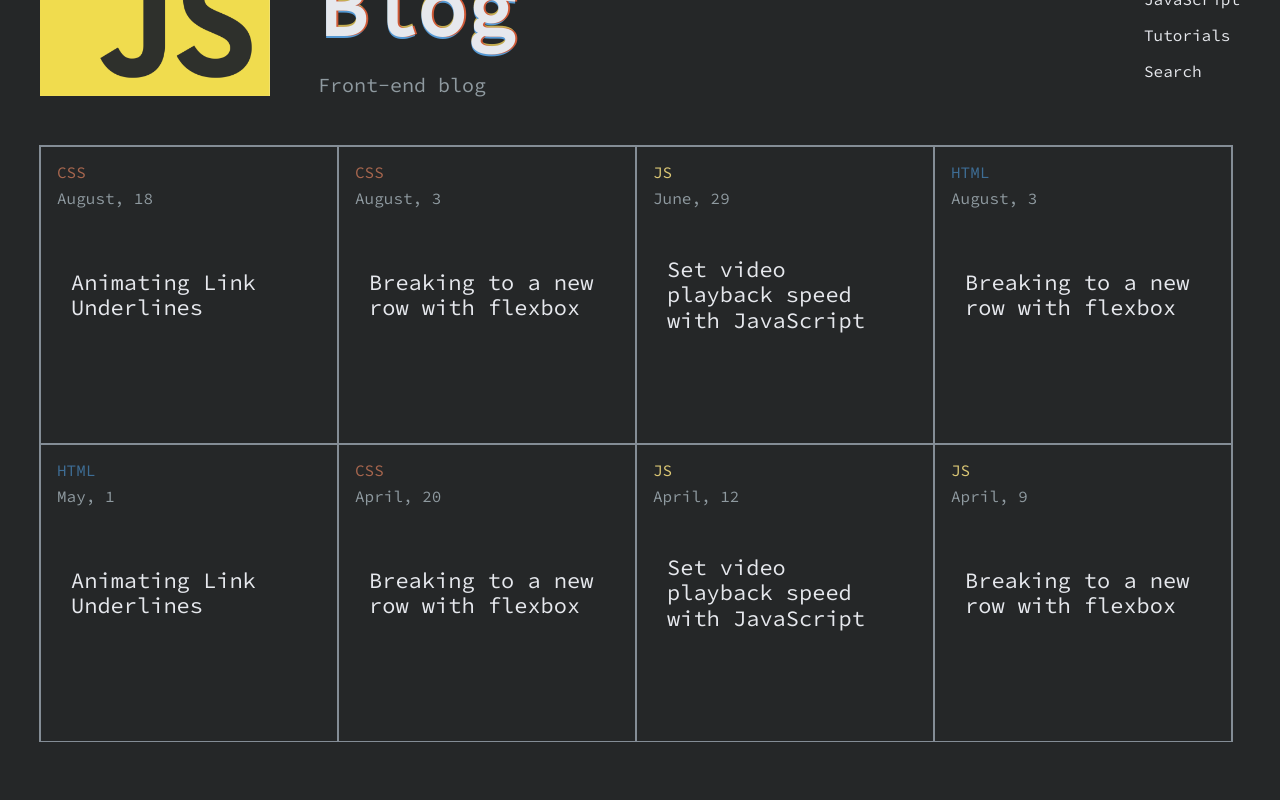
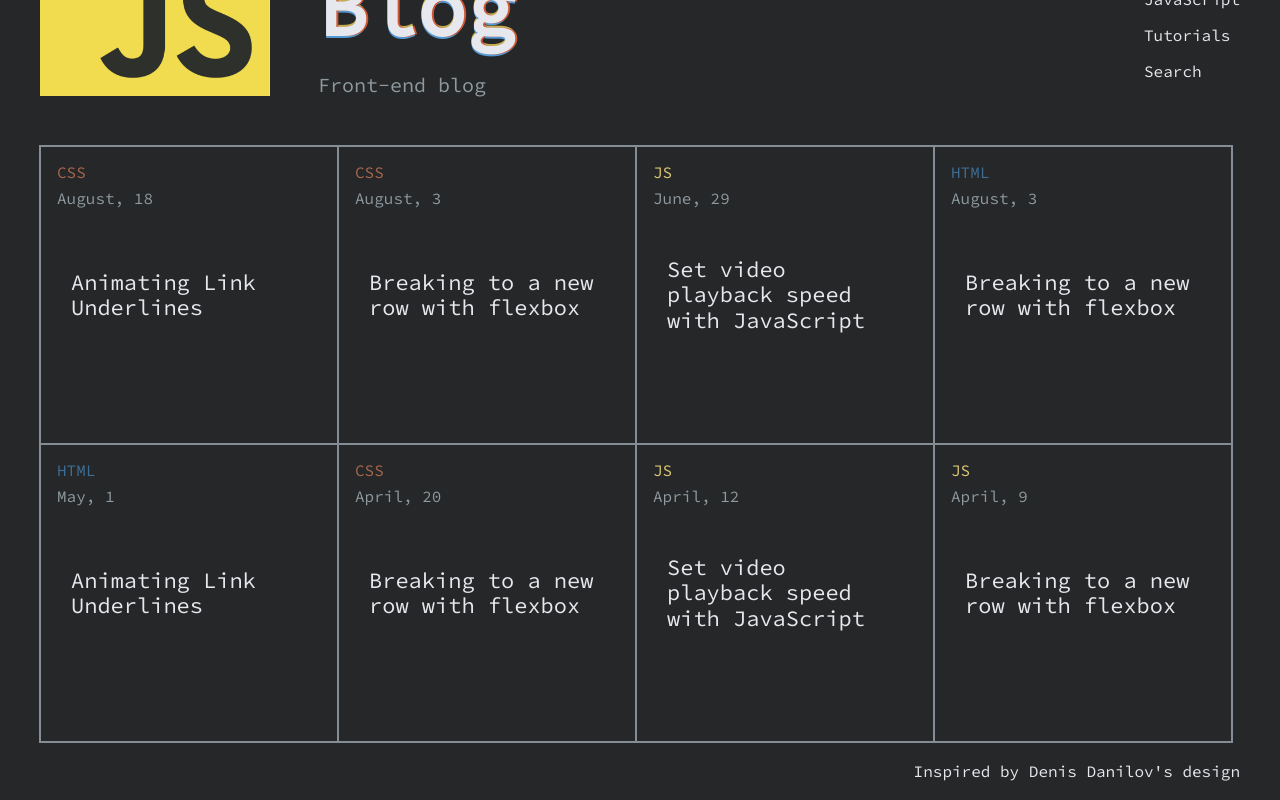
Before and after one commit to BarkhatovAndrew/black-blog, a Vue app: page / in a window 1280 px wide. Shown: the part 184-984 px from the top of the page. Before the commit the page ends 926 px from the top, so only its background shows below. Built offline with nearby package versions, Linux system fonts and the light colour scheme; data requests are answered from the project's data file.

Commit message:
add back button animation

```diff
--- a/src/App.vue
+++ b/src/App.vue
@@ -1,3 +1,7 @@
 <template>
   <RouterView />
+  <Footer />
 </template>
+<script setup lang="ts">
+import Footer from '@/components/Footer.vue'
+</script>
--- a/src/components/ArticleDetails/ArticleCodeBlock.vue
+++ b/src/components/ArticleDetails/ArticleCodeBlock.vue
@@ -14,6 +14,7 @@ defineProps<ArticleTextBlockProps>()
 
 <style scoped>
 .code-block {
+  font-family: Source Code Pro, serif;
   background: var(--bg-color-code);
   padding: 15px 35px;
 }
--- a/src/components/ArticleDetails/ArticleDetails.vue
+++ b/src/components/ArticleDetails/ArticleDetails.vue
@@ -1,9 +1,12 @@
 <template>
   <p v-if="articlesStore.isLoading">Loading...</p>
+  <div class="container">
+    <div class="article-back-block" ref="divRef" @mouseenter="throttledSetBackButtonPosition">
+      <BackButton class="back-button" :style="{ left: state.backButtonPosition }" />
+    </div>
     <div v-if="articlesStore.currentArticle" class="article">
-    <BackButton class="back-button" />
       <ul class="share-icons">
-      <TwtitterIcon class="icon" />
+        <TwitterIcon class="icon" />
         <FacebookIcon class="icon" />
         <LinkedInIcon class="icon" />
       </ul>
@@ -13,21 +16,22 @@
         <h1 class="title">{{ articlesStore.currentArticle?.title }}</h1>
         <div v-for="block in articlesStore.currentArticle.blocks" :key="block.id">
           <ArticleTextBlock v-if="block.type === 'text'" :block="block" />
-        <ArticleCodeBlock v-if="block.type === 'code'" :block="block" />
-        <ArticleImageBlock v-if="block.type === 'image'" :block="block" />
+          <ArticleCodeBlock v-else-if="block.type === 'code'" :block="block" />
+          <ArticleImageBlock v-else-if="block.type === 'image'" :block="block" />
         </div>
       </div>
-    <Navigation inverted class="nav" />
+      <Navigation inverted readonly class="nav" />
+    </div>
   </div>
 </template>
 
 <script setup lang="ts">
-import { computed } from 'vue'
+import { computed, onMounted, reactive, ref } from 'vue'
 import { useRoute } from 'vue-router'
 import { useArticlesStore } from '@/stores/articles'
 import FacebookIcon from '@/assets/icons/facebook.svg'
 import LinkedInIcon from '@/assets/icons/linkedin.svg'
-import TwtitterIcon from '@/assets/icons/twitter.svg'
+import TwitterIcon from '@/assets/icons/twitter.svg'
 import BackButton from '@/components/BackButton.vue'
 import Navigation from '@/components/Navigation.vue'
 import ArticleTextBlock from '@/components/ArticleDetails/ArticleTextBlock.vue'
@@ -35,23 +39,48 @@ import ArticleCodeBlock from '@/components/ArticleDetails/ArticleCodeBlock.vue'
 import ArticleImageBlock from '@/components/ArticleDetails/ArticleImageBlock.vue'
 import { tagColorMap } from '@/utils/tagColorMap'
 import type { TagType } from '@/types/article'
+import { throttle } from '@/utils/throttle'
 
 const route = useRoute()
 const articlesStore = useArticlesStore()
+const divRef = ref<null | HTMLDivElement>(null)
 
-articlesStore.getArticleById(Number(route.params.id))
+const state = reactive({
+  backButtonPosition: '0px'
+})
 
 const color = computed(() => tagColorMap[articlesStore.currentArticle?.tag as TagType])
+
+const setBackButtonPosition = (e: MouseEvent) => {
+  if (divRef.value) {
+    state.backButtonPosition = e.clientX - divRef.value.getBoundingClientRect().left - 40 + 'px'
+  }
+}
+
+const throttledSetBackButtonPosition = throttle(setBackButtonPosition)
+
+onMounted(() => {
+  window.scrollTo(0, 0)
+  articlesStore.getArticleById(Number(route.params.id))
+})
 </script>
 
 <style scoped>
+.container {
+  position: relative;
+}
+
 .article {
+  position: relative;
   padding: 40px;
   display: flex;
   justify-content: space-between;
   background: var(--bg-color-inverted);
-  margin: 40px;
   color: var(--text-color-inverted);
+}
+
+.article-back-block {
+  height: 40px;
 }
 
 .share-icons {
@@ -90,6 +119,7 @@ const color = computed(() => tagColorMap[articlesStore.currentArticle?.tag as Ta
 .back-button {
   position: absolute;
   top: 8px;
-  left: 50%;
+  left: 0;
+  transition: 1000ms;
 }
 </style>
--- a/src/components/BackButton.vue
+++ b/src/components/BackButton.vue
@@ -11,6 +11,7 @@ const router = useRouter()
 <style scoped>
 .back-button {
   border: none;
+  white-space: nowrap;
   cursor: pointer;
   background: none;
   color: var(--text-color);
--- /dev/null
+++ b/src/components/Footer.vue
@@ -0,0 +1,38 @@
+<template>
+  <footer class="footer">
+    <a href="https://dribbble.com/shots/7033826-Developer-s-blog/" target="_blank" class="link"
+      >Inspired by Denis Danilov's design</a
+    >
+  </footer>
+</template>
+
+<script setup lang="ts"></script>
+
+<style scoped>
+.footer {
+  margin: 20px 0;
+  display: flex;
+  justify-content: flex-end;
+}
+
+.link {
+  position: relative;
+  z-index: 1;
+}
+
+.link:after {
+  content: '';
+  position: absolute;
+  top: 12px;
+  z-index: -1;
+  left: 0;
+  width: 0;
+  height: 5px;
+  background: #3e6d95;
+  transition: width 200ms ease;
+}
+
+.link:hover:after {
+  width: 100%;
+}
+</style>
--- a/src/components/Navigation.vue
+++ b/src/components/Navigation.vue
@@ -6,7 +6,7 @@
         :key="navLink.id"
         class="nav-link"
         :class="{ active: articlesStore.filter === navLink.value }"
-        @click="articlesStore.setFilter(navLink.value)"
+        @click="setFilter(navLink.value)"
       >
         {{ navLink.title }}
       </li>
@@ -17,16 +17,25 @@
 <script setup lang="ts">
 import { useArticlesStore } from '@/stores/articles'
 import { navLinks } from '@/utils/navLinks'
+import type { Filter } from '@/types/article'
 
 interface NavigationProps {
   inverted?: boolean
+  readonly?: boolean
 }
 
-withDefaults(defineProps<NavigationProps>(), {
-  inverted: false
+const props = withDefaults(defineProps<NavigationProps>(), {
+  inverted: false,
+  readonly: false
 })
 
 const articlesStore = useArticlesStore()
+
+const setFilter = (value: Filter) => {
+  if (!props.readonly) {
+    articlesStore.setFilter(value)
+  }
+}
 </script>
 
 <style lang="scss" scoped>
--- a/src/utils/navLinks.ts
+++ b/src/utils/navLinks.ts
@@ -1,6 +1,6 @@
 import type { Filter } from '@/types/article'
 
-interface NavLink {
+export interface NavLink {
   id: number
   title: string
   value: Filter
--- /dev/null
+++ b/src/utils/throttle.ts
@@ -0,0 +1,13 @@
+export const throttle = (callback: (...args: any) => void, delay: number = 1000) => {
+  let throttleRef = false
+
+  return (...args: any) => {
+    if (!throttleRef) {
+      callback(...args)
+      throttleRef = true
+      setTimeout(() => {
+        throttleRef = false
+      }, delay)
+    }
+  }
+}
```
Lines whose indentation alone changed are shown as unchanged.
